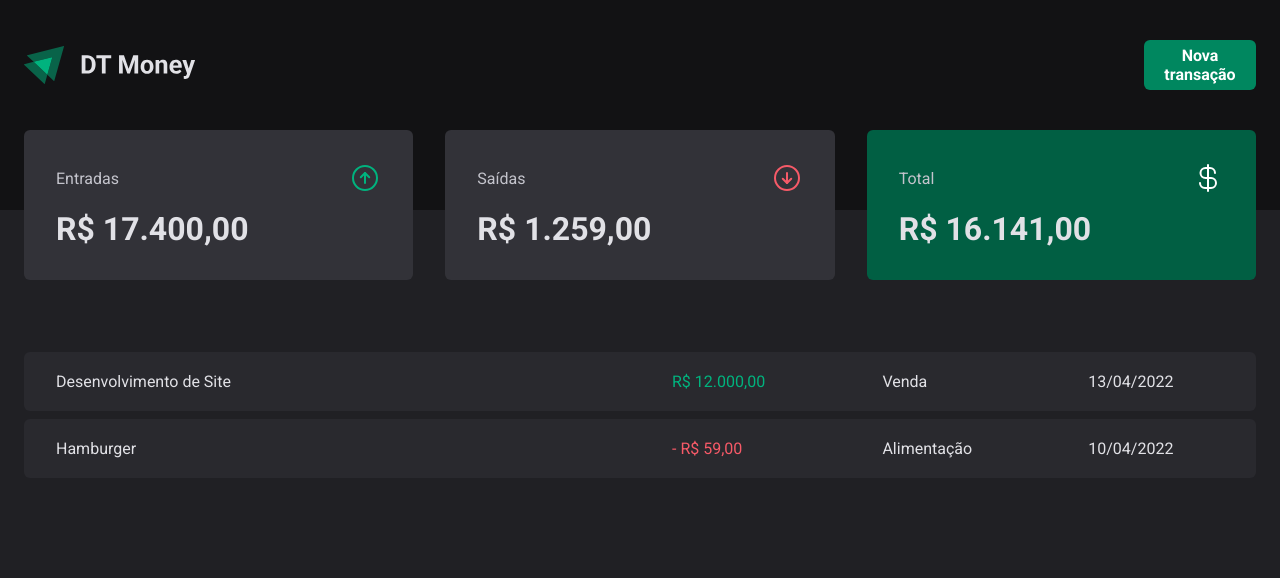
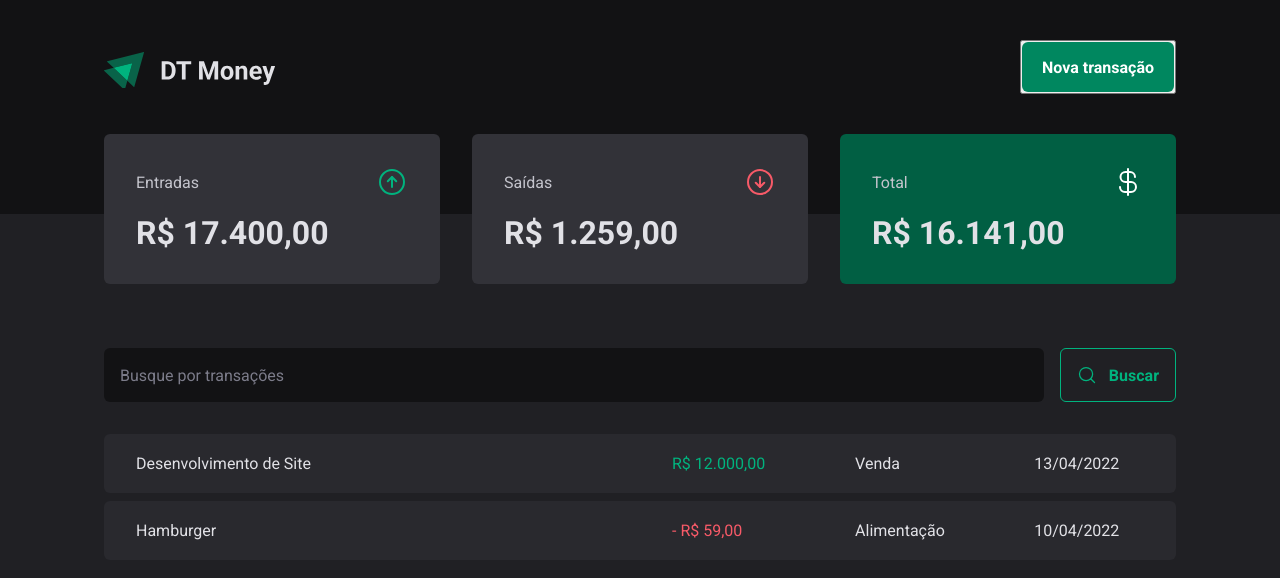
Before and after one commit to barolohelio/03-dt-money, a React (Vite) app: page / in a window 1280 px wide. Shown: the top 578 px of the page. Built offline with nearby package versions, Linux system fonts and the light colour scheme.

Commit message:
Finalizando Modal de nova transação

```diff
--- a/package.json
+++ b/package.json
@@ -9,6 +9,7 @@
     "preview": "vite preview"
   },
   "dependencies": {
+    "@radix-ui/react-dialog": "^1.0.0",
     "phosphor-react": "^1.4.1",
     "react": "^18.2.0",
     "react-dom": "^18.2.0",
--- a/src/App.tsx
+++ b/src/App.tsx
@@ -10,7 +10,6 @@ export function App() {
   return (
     <ThemeProvider theme={defaultTheme}>
       <GlobalStyle />
-
       <Transactions />
     </ThemeProvider>
   );
--- a/src/components/Header/index.tsx
+++ b/src/components/Header/index.tsx
@@ -1,15 +1,23 @@
 import { HeaderContainer, HeaderContent, NewTransactionButton } from "./styles";
+import * as Dialog from "@radix-ui/react-dialog";
 
-import logImg from '../../assets/logo.svg';
+import logImg from "../../assets/logo.svg";
+import { NewTransactionModal } from "../NewTransactionModal";
 
-export function Header(){
+export function Header() {
   return (
     <HeaderContainer>
       <HeaderContent>
         <img src={logImg} alt="" />
 
-        <NewTransactionButton>Nova transação</NewTransactionButton>
+        <Dialog.Root>
+          <Dialog.Trigger>
+            <NewTransactionButton>Nova transação</NewTransactionButton>
+          </Dialog.Trigger>
+
+          <NewTransactionModal />
+        </Dialog.Root>
       </HeaderContent>
     </HeaderContainer>
-  )
+  );
 }
--- a/src/components/Header/styles.ts
+++ b/src/components/Header/styles.ts
@@ -1,4 +1,5 @@
 import styled from "styled-components";
+
 
 export const HeaderContainer = styled.header`
   background: ${(props) => props.theme["gray-900"]};
@@ -7,7 +8,7 @@ export const HeaderContainer = styled.header`
 
 export const HeaderContent = styled.div`
   width: 100%;
-  max-width: 1280px;
+  max-width: 1120px;
   margin: 0 auto;
   padding: 0 1.5rem;
 
--- /dev/null
+++ b/src/components/NewTransactionModal/index.tsx
@@ -0,0 +1,38 @@
+import * as Dialog from "@radix-ui/react-dialog";
+import { X } from "phosphor-react";
+import { CloseButton, Content, Overlay } from "./style";
+
+export function NewTransactionModal() {
+  return (
+    <Dialog.Portal>
+      {/*
+          Portals fornece uma forma elegante de renderizar um elemento
+          filho dentro de um nó DOM que existe fora da hierarquia do componente
+          pai.
+      */}
+      {/**  O primeiro argumento (child) é qualquer elemento filho React
+       *  renderizável, como um elemento, string ou fragmento.
+       *  O segundo argumento (container) é um elemento DOM.
+       */}
+      <Overlay />
+      <Content>
+        <Dialog.Title>Nova Transação</Dialog.Title>
+
+        <CloseButton >
+          <X size={24}/>
+        </CloseButton>
+
+        <form action="">
+          <input type="text" placeholder="Descrição" required />
+          <input type="number" placeholder="Preço" required />
+          <input type="text" placeholder="Categoria" required />
+
+          <button type="submit">
+            Cadastrar
+          </button>
+        </form>
+
+      </Content>
+    </Dialog.Portal>
+  );
+}
--- /dev/null
+++ b/src/components/NewTransactionModal/style.ts
@@ -0,0 +1,71 @@
+import styled from "styled-components";
+import * as Dialog from "@radix-ui/react-dialog";
+
+export const Overlay = styled(Dialog.Overlay)`
+  position: fixed;
+  width: 100vw;
+  height: 100vh;
+  inset: 0;
+  background: rgba(0, 0, 0, 0.75);
+`;
+
+export const Content = styled(Dialog.Content)`
+  min-width: 32rem;
+  border-radius: 6px;
+  padding: 2.5rem 3rem;
+  background: ${(props) => props.theme["gray-800"]};
+
+  position: fixed;
+  top: 50%;
+  left: 50%;
+  transform: translate(-50%, -50%);
+
+  form {
+    margin-top: 2rem;
+
+    display: flex;
+    flex-direction: column;
+    gap: 1rem;
+
+    input {
+      border-radius: 6px;
+      border: 0;
+      background: ${(props) => props.theme["gray-900"]};
+      color: ${(props) => props.theme["gray-300"]};
+      padding: 1rem;
+
+      &::placeholder {
+        color: ${(props) => props.theme["gray-500"]};
+      }
+    }
+
+    button[type="submit"] {
+      height: 50px;
+      border: 0;
+      background: ${(props) => props.theme["green-500"]};
+      color: ${(props) => props.theme.white};
+      font-weight: bold;
+      padding: 0 1.25rem;
+      border-radius: 6px;
+      margin-top: 1.5rem;
+      cursor: pointer;
+
+      &:hover {
+        background: ${(props) => props.theme["green-700"]};
+        transition: background-color 0.2s;
+      }
+    }
+  }
+`;
+
+export const CloseButton = styled(Dialog.Close)`
+  position: absolute;
+  background: transparent;
+  border: 0;
+
+  top: 1.5rem;
+  right: 1.5rem;
+  line-height: 0;
+  cursor: pointer;
+  color: ${props => props.theme["gray-500"]};
+`
--- a/src/components/Summary/styles.ts
+++ b/src/components/Summary/styles.ts
@@ -2,7 +2,7 @@ import styled, { css } from "styled-components";
 
 export const SummaryContainer = styled.section`
   width: 100%;
-  max-width: 1280px;
+  max-width: 1120px;
   margin: 0 auto;
   padding: 0 1.5rem;
 
--- /dev/null
+++ b/src/pages/Transactions/components/SearchForm/index.tsx
@@ -0,0 +1,15 @@
+import { MagnifyingGlass } from "phosphor-react";
+import { SearchFormContainer } from "./styles";
+
+export function SearchForm() {
+  return (
+    <div>
+      <SearchFormContainer>
+        <input type="text" placeholder="Busque por transações" />
+        <button type="submit">
+          <MagnifyingGlass size={20}/>
+          Buscar</button>
+      </SearchFormContainer>
+    </div>
+  );
+}
--- /dev/null
+++ b/src/pages/Transactions/components/SearchForm/styles.ts
@@ -0,0 +1,40 @@
+import styled from "styled-components";
+
+export const SearchFormContainer = styled.form`
+  display: flex;
+  gap: 1rem;
+
+  input {
+    flex: 1;
+    border-radius: 6px;
+    border: 0;
+    background: ${(props) => props.theme["gray-900"]};
+    color: ${(props) => props.theme["gray-300"]};
+    padding: 1rem;
+
+    &::placeholder {
+      color: ${(props) => props.theme["gray-500"]};
+    }
+  }
+
+  button {
+    display: flex;
+    align-items: center;
+    gap: 0.75rem;
+
+    border: 0;
+    padding: 1rem;
+    background: transparent;
+    border: 1px solid ${(props) => props.theme["green-300"]};
+    color: ${(props) => props.theme["green-300"]};
+    font-weight: bold;
+    border-radius: 6px;
+
+    &:hover {
+      background: ${props => props.theme["green-500"]};
+      border-color: ${(props) => props.theme["green-500"]};
+      color: ${(props) => props.theme["green-300"]};
+      transition: background-color 0.2s, color 0.2s, border-color 0.2s;
+    }
+  }
+`;
--- a/src/pages/Transactions/index.tsx
+++ b/src/pages/Transactions/index.tsx
@@ -1,5 +1,6 @@
 import { Header } from "../../components/Header";
 import { Summary } from "../../components/Summary";
+import { SearchForm } from "./components/SearchForm";
 import {
   PriceHighLight,
   TransactionsContainer,
@@ -13,6 +14,8 @@ export function Transactions() {
       <Summary />
 
       <TransactionsContainer>
+        <SearchForm/>
+
         <TransactionsTable>
           <tbody>
             <tr>
--- a/src/pages/Transactions/styles.ts
+++ b/src/pages/Transactions/styles.ts
@@ -2,7 +2,7 @@ import styled from "styled-components";
 
 export const TransactionsContainer = styled.main`
   width: 100%;
-  max-width: 1280px;
+  max-width: 1120px;
   margin: 4rem auto 0;
   padding: 0 1.5rem;
 `;
@@ -12,7 +12,7 @@ export const TransactionsTable = styled.table`
   border-collapse: separate;
   border-spacing: 0 0.5rem;
 
-  /* margin-top: 1.5rem; */
+  margin-top: 1.5rem;
 
   td{
     padding: 1.25rem 2rem;
```
Also changed, not shown: src/assets/logo.svg, 1 other file (tests, documents, lock files or other folders).
